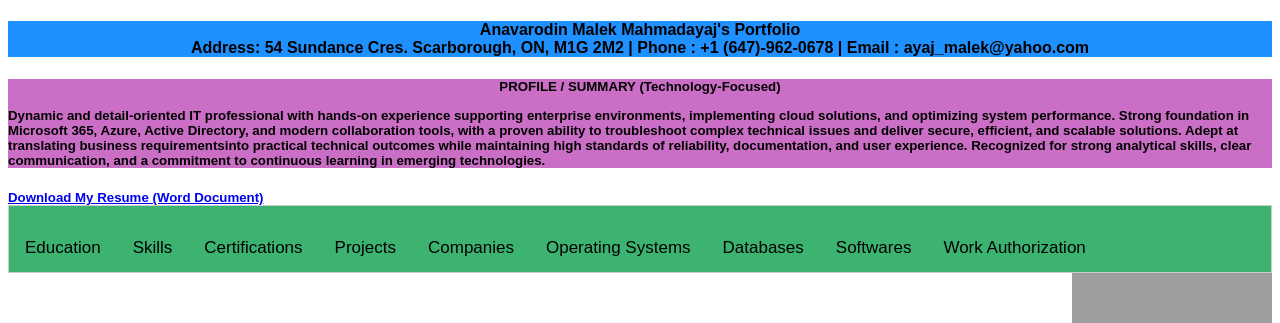
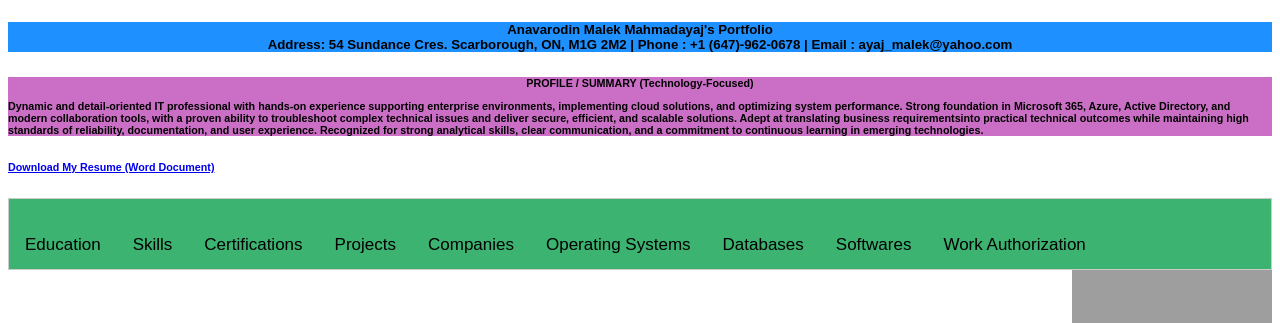
Before and after one commit to Ayajmalek/AnavarodinMalekPortfolio, a plain HTML site: page index.htm in a window 1280 px wide. Shown: the top 323 px of the page. Drawn offline with Linux system fonts and the light colour scheme; grey boxes are pictures that could not be loaded.

Commit message:
Update index.htm

```diff
--- a/index.htm
+++ b/index.htm
@@ -57,13 +57,13 @@ body {font-family: Arial;}
 </head>
 <body>
 
-<h4> <p style="text-align:center;background-color:DodgerBlue;">
+<h5> <p style="text-align:center;background-color:DodgerBlue;">
 Anavarodin Malek Mahmadayaj's Portfolio <br>
 Address: 54 Sundance Cres. Scarborough, ON, M1G 2M2 | Phone : +1 (647)-962-0678 | Email : ayaj_malek@yahoo.com<br>
 </p>
-</h4>
+</h5>
 
-<h5>
+<h6>
 <div style="text-align:center;background-color:rgb(202, 111, 197);">
 
 <p>PROFILE / SUMMARY (Technology-Focused)</p>
@@ -75,11 +75,12 @@ business requirementsinto practical technical outcomes while maintaining high st
 experience. Recognized for strong analytical skills, clear communication, and a commitment to continuous learning in emerging technologies.
 </p>
 </div>
-</h>
-<h5>
+</h6>
+<h6>
 <a href="https://ayajmalek.github.io/AnavarodinMalekPortfolio/AnavarodinResume.docx" target="_blank">
     Download My Resume (Word Document)
 </a>
+</h6>
 <div style="background-color:rgb(60, 179, 113);" class="tab">
 <h5>
   <button class="tablinks" onclick="openCity(event, 'Education')">Education</button>
```
